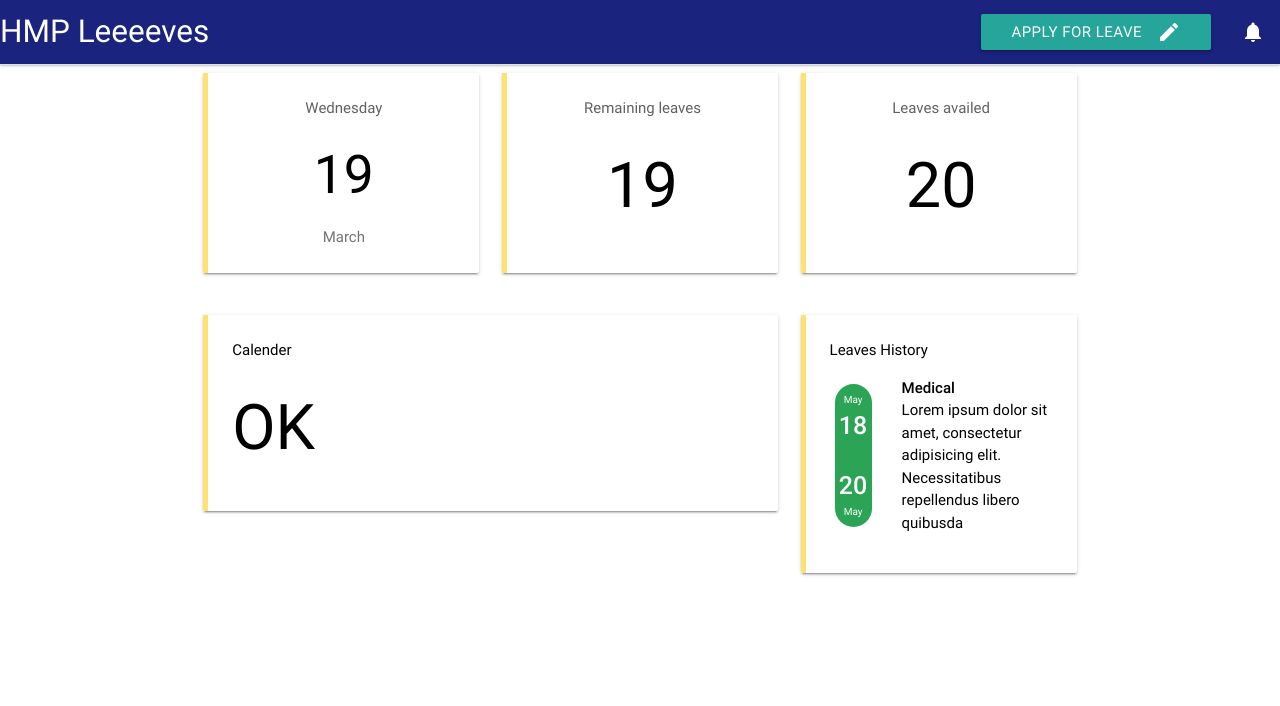
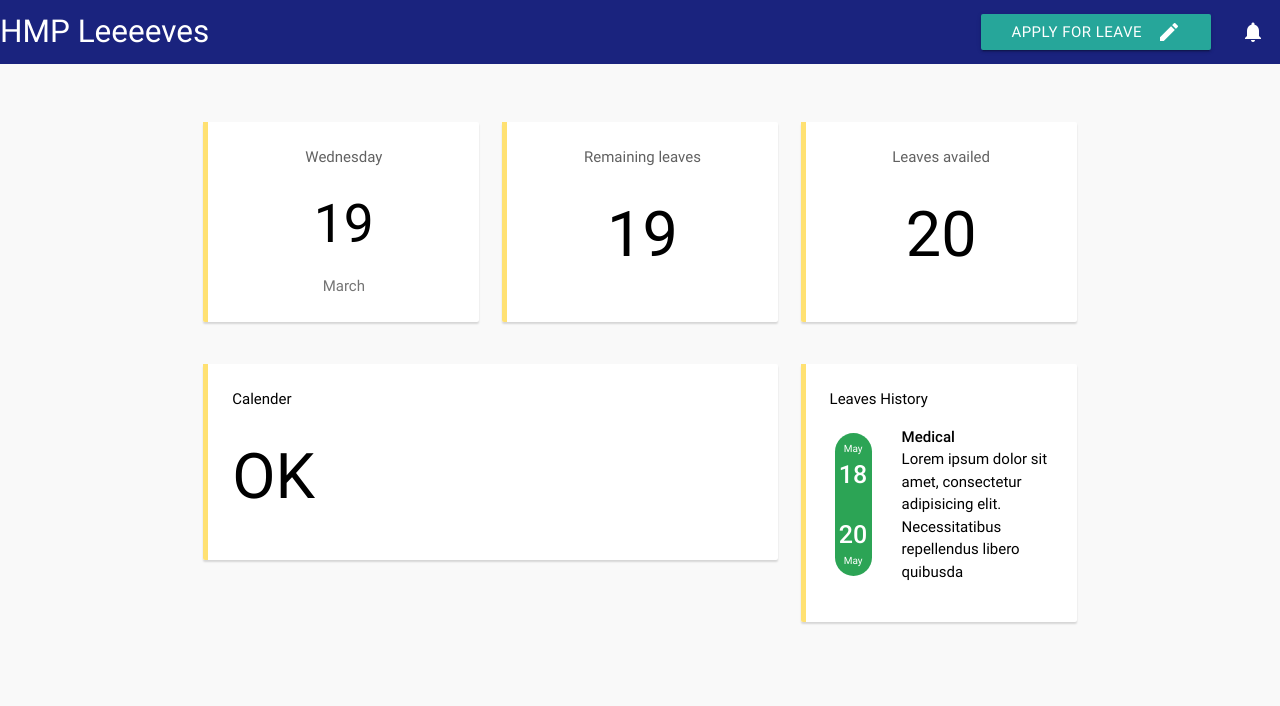
Before and after one commit to salik95/LeavePortal, a Flask app: page /dashboard/ in a window 1280 px wide. Shown: the top 706 px of the page. Run offline with Flask 2, Linux system fonts and the light colour scheme.

Commit message:
code cleanup

```diff
--- a/app/static/scss/main.scss
+++ b/app/static/scss/main.scss
@@ -1,60 +1,39 @@
 
-body {
 
-	.text-center{
-		text-align: center;
-	}
-	.card{
-		.card-content{
-			border-left: solid 5px #FFE172;
-		}
-	}
+/** Globals **/
+$primary-color: #2c3e50;
 
-	.little{
-			height: 200px;
 
-	}
+/** Components / Overrides **/
 
-	.ellipse{
-		 border-radius: 50px;
-    	 background: #2CA455;
-    	 width: 37px;
-    	 color: white;
+.wrap {padding: 0 5%;}
 
-    	 .initial{
-    	 	padding-top: 8px;
+.text-center {text-align: center;}
 
-    	 	.big{
-    	 		font-size: 25px
-    	 	}
-
-    	 	.small{
-    	 		font-size: 10px;
-    	 	}
-    	 }
-
-    	 .end{
-    	 	padding-bottom: 8px;
-
-    	 	.big{
-    	 		font-size: 25px
-    	 	}
-
-    	 	.small{
-    	 		font-size: 10px;
-    	 	}
-    	 }
-
-	}
-
-	.pad-left{
-		padding-left:20px;
-	}
+.card { box-shadow: 0 2px 2px 0 rgba(0,0,0,0.14);
+  .card-content {border-left: solid 5px #FFE172;}
 }
 
-$primary-color: #2c3e50;
+.little {height: 200px;}
 
-.wrap {padding: 0 5%;}
+.ellipse {border-radius: 50px; background: #2CA455; width: 37px; color: white;
+
+  .initial {padding-top: 8px;
+    .big {font-size: 25px;}
+    .small {font-size: 10px;}
+  }
+
+  .end {padding-bottom: 8px;
+    .big {font-size: 25px}
+    .small {font-size: 10px}
+  }
+}
+
+.pad-left {padding-left:20px;}
+
+
+
+/** Custom **/
 
 header {position: relative; padding: 0 30px; height: 50px; color: #fff; background-color: $primary-color;
   .logo {float: left;}
@@ -62,3 +41,7 @@ header {position: relative; padding: 0 30px; height: 50px; color: #fff; backgrou
     > * {cursor: pointer;}
   }
 }
+
+main {padding: 50px 0;
+  &#dashboard {background-color: #f9f9f9}
+}
--- a/app/views/manager/dashboard.html
+++ b/app/views/manager/dashboard.html
@@ -2,46 +2,33 @@
 
 {% block body %}
 
-  <main>
-  	<!-- divider to seperate it from requests -->
-    <div class="divider"></div>
+<main id="dashboard">
 
   <div class="container">
-    	<!-- first row cards -->
     <div class="row">
       <div class="col s12">
-    			<!-- first card -->
         <div class="col s4">
-	    			<div class="card hoverable little white darken-1">
+          <div class="card little white darken-1">
             <div class="card-content little black-text">
-<!-- Day -->
               <span class="text-center grey-text text-darken-2"><p>Wednesday</p></span>
-<!-- Date -->
               <span class="text-center"><h2>19</h2></span>
-<!--Month  -->
               <span class="text-center grey-text text-darken-1"><p>March</p></span>
             </div>
           </div>
         </div>
 
-	 			<!-- second card -->
         <div class="col s4">
-	    			<div class="card hoverable little white darken-1">
+          <div class="card little white darken-1">
             <div class="card-content little black-text">
-			            	<!-- remaining leaves -->
               <span class="text-center grey-text text-darken-2"><p>Remaining leaves</p></span>
-			              <!-- Remaining leaves number -->
               <span class="text-center"><h1>19</h1></span>
             </div>
           </div>
         </div>
-	 <!-- third card -->
         <div class="col s4">
-	    			<div class="card hoverable little white darken-1">
+          <div class="card little white darken-1">
             <div class="card-content little black-text">
-			             <!-- availed leaves -->
               <span class="text-center grey-text text-darken-2"><p>Leaves availed</p></span>
-			              <!--leaves availed number -->
               <span class="text-center"><h1>20</h1></span>
             </div>
           </div>
@@ -49,12 +36,10 @@
       </div>
     </div>
 
-    	<!-- Second row -->
     <div class="row">
       <div class="col s12 m12 l12">
-    			<!-- first card -->
         <div class="col s12 m8 l8">
-    				<div class="card hoverable white darken-1">
+          <div class="card white darken-1">
             <div class="card-content black-text">
               <p>Calender</p>
               <h1>OK</h1>
@@ -62,58 +47,44 @@
           </div>
         </div>
 
-    			<!-- Second card -->
         <div class="col s8 m4 l4">
-    				<div class="card hoverable white darken-1">
+          <div class="card white darken-1">
             <div class="card-content black-text">
 
               <p>Leaves History</p>
               <div class="entry">
-			              		<!-- table to show history -->
                 <table>
-			              			<!-- first row -->
                   <tr>
-			              				<!-- 1st column -->
                     <td>
-			              					<!-- that color background div -->
                       <div class="ellipse">
-			              						<!-- start date -->
                         <div class="initial center-align">
                           <span class="small"><p>May</p></span>
                           <span class="big"><p><strong>18</strong></p></span>
                         </div>
-				              					<!-- end of start date -->
                         <br>
-												<!-- start of end date -->
                         <div class="end center-align">
                           <span class="big"><p><strong>20</strong></p></span>
                           <span class="small"><p>May</p></span>
                         </div>
-				              					<!-- end of end date -->
                       </div>
-
                     </td>
-			              				<!-- end of first column -->
-			              				<!-- start of 2nd column -->
                     <td>
                       <div class="pad-left">
                         <p><strong>Medical</strong></p>
                         <p>Lorem ipsum dolor sit amet, consectetur adipisicing elit. Necessitatibus repellendus libero quibusda</p>
                       </div>
                     </td>
-			              				<!-- end of second column -->
                   </tr>
-			              			<!-- end of first row -->
                 </table>
-			              		<!-- end of table -->
               </div>
-			            </div>
+
             </div>
           </div>
         </div>
 
       </div>
     </div>
+  </div>
 </main>
 
 {% endblock %}
```
Lines whose indentation alone changed are shown as unchanged.
